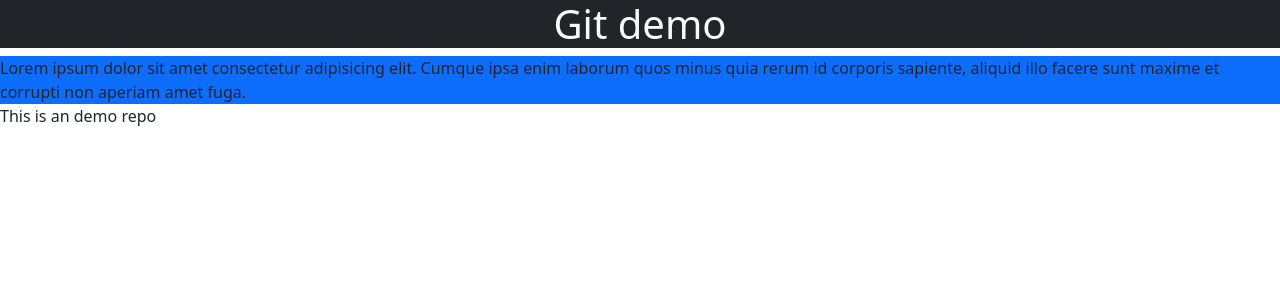
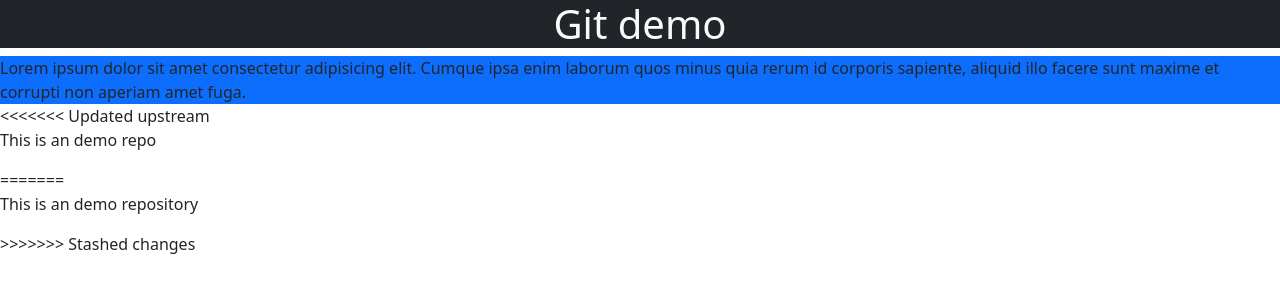
Before and after one commit to dheer2005/demo_git, a plain HTML site: page index.html in a window 1280 px wide. Drawn offline with nearby package versions, Linux system fonts and the light colour scheme.

Commit message:
NewBranch Updated

```diff
--- a/index.html
+++ b/index.html
@@ -11,7 +11,12 @@
 
     <h1 class="text-center bg-dark text-light">Git demo </h1>
     <div class="bg-primary">Lorem ipsum dolor sit amet consectetur adipisicing elit. Cumque ipsa enim laborum quos minus quia rerum id corporis sapiente, aliquid illo facere sunt maxime et corrupti non aperiam amet fuga.</div>
+<<<<<<< Updated upstream
     <p>This is an demo repo</p>
+=======
+    <p>This is an demo repository</p>
+
+>>>>>>> Stashed changes
 
     <script src="https://cdn.jsdelivr.net/npm/bootstrap@5.0.2/dist/js/bootstrap.bundle.min.js" integrity="sha384-MrcW6ZMFYlzcLA8Nl+NtUVF0sA7MsXsP1UyJoMp4YLEuNSfAP+JcXn/tWtIaxVXM" crossorigin="anonymous"></script>
 </body>
```
